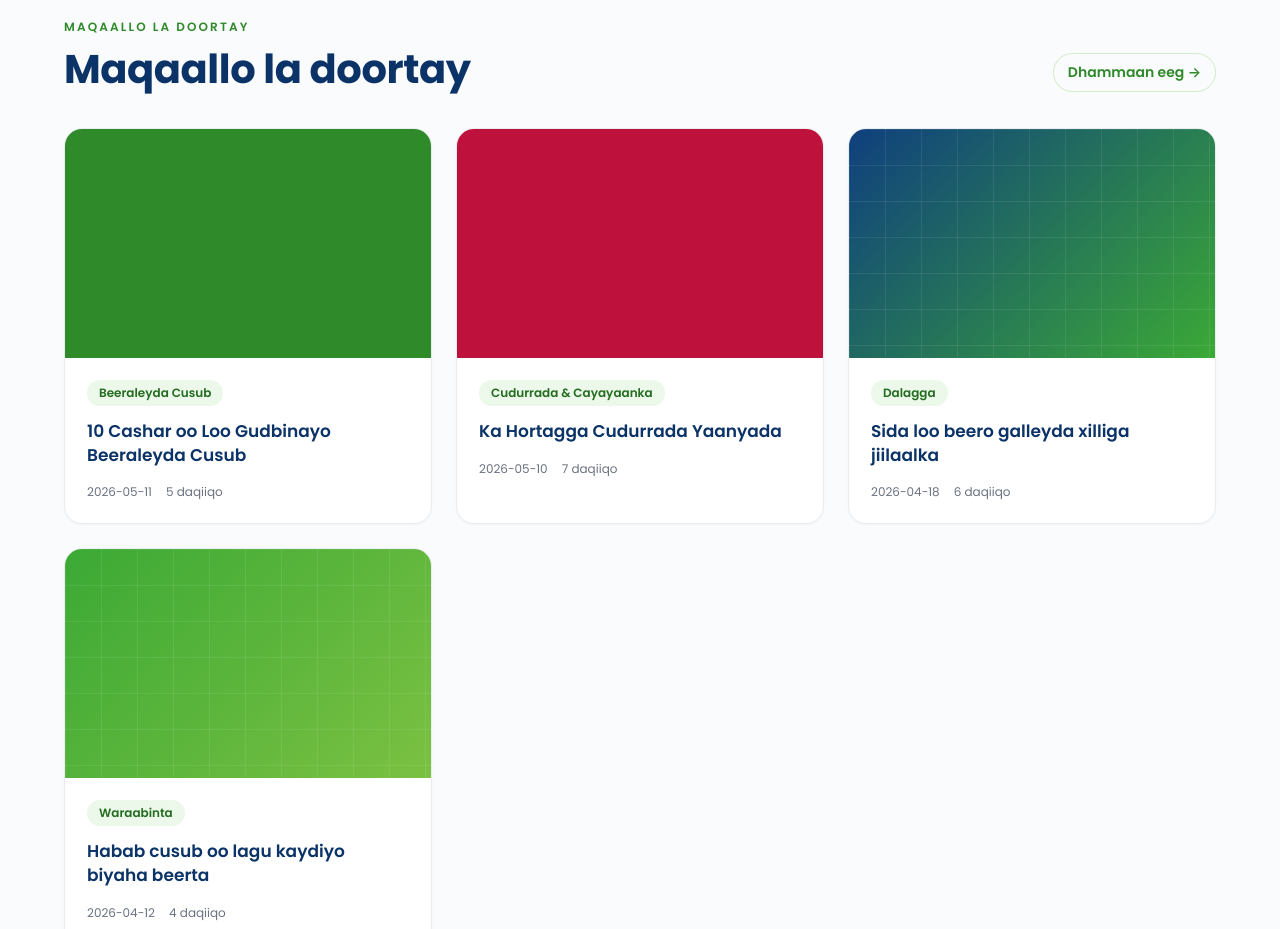
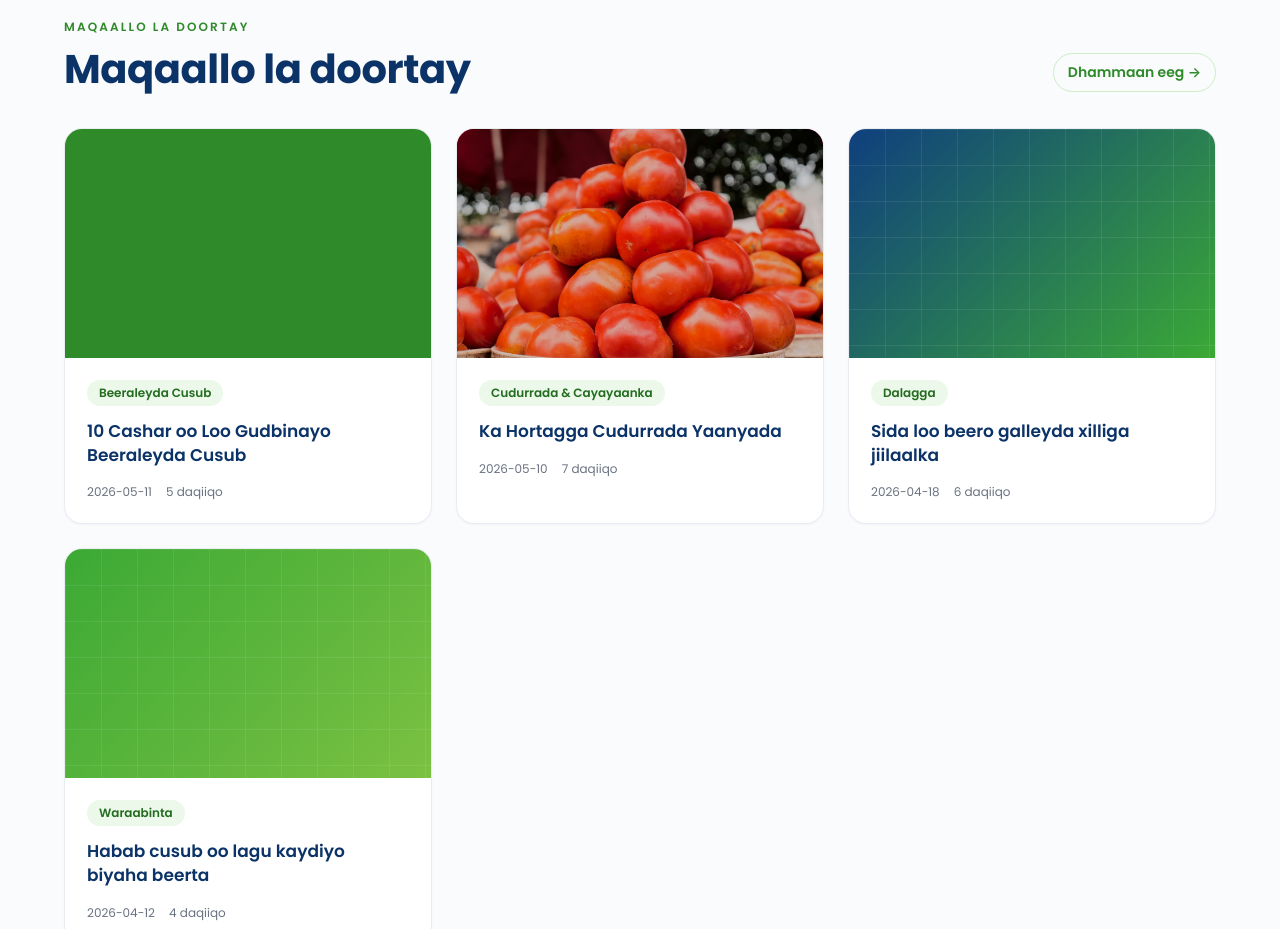
Before and after one commit to Beylood45/Beylood, a website: page index.html in a window 1280 px wide. Shown: the part 940-1869 px from the top of the page. Drawn offline with Linux system fonts and the light colour scheme.

Commit message:
added new article

```diff
--- a/style.css
+++ b/style.css
@@ -1235,7 +1235,7 @@ html[dir="rtl"] .chat-messages .msg-user {
 }
 
 .cover-tomato {
-  background: #BE123C url('assets/tomato.jpg') center/cover no-repeat;
+  background: #BE123C url('assets/preventing-tomato-diseases.jpg') center/cover no-repeat;
 }
 
 .cover-tomato::after {
```
